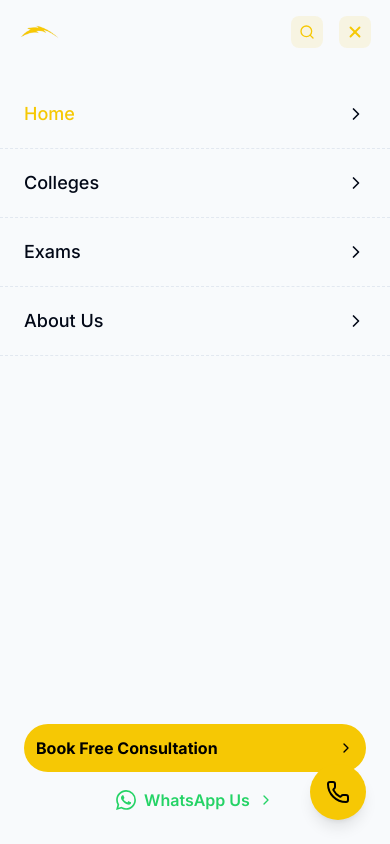
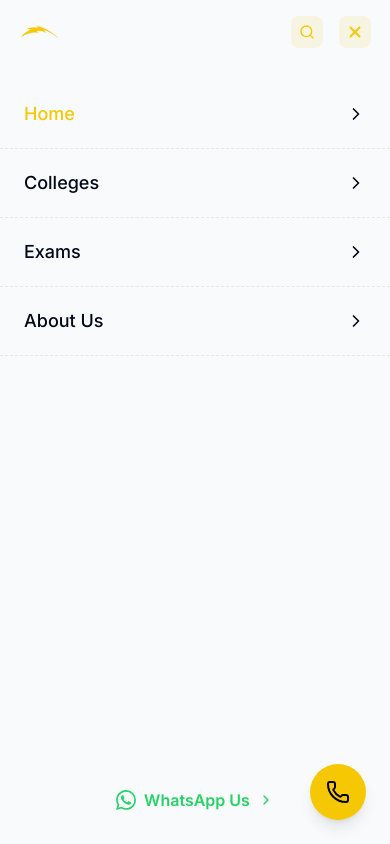
Before and after one commit to AbinashIIITB/akash-talks, a Next.js app: page / in a window 390 px wide. Both pictures are taken after a click on the button 354 px from the left and 32 px from the top of the page. Shown: the top 844 px of the page. Built offline with nearby package versions, Linux system fonts and the light colour scheme.

Commit message:
Remove Book Free Consultation button from mobile menu

```diff
--- a/src/components/layout/Navbar.tsx
+++ b/src/components/layout/Navbar.tsx
@@ -288,15 +288,9 @@ export function Navbar() {
                                 initial={{ opacity: 0, y: 20 }}
                                 animate={{ opacity: 1, y: 0 }}
                                 transition={{ duration: 0.3, delay: 0.4 }}
-                                className="p-6 pb-8 space-y-4 mt-auto"
+                                className="p-6 pb-8 mt-auto"
                                 style={{ backgroundColor: bgColor }}
                             >
-                                <Link href="/contact" onClick={() => setIsMenuOpen(false)} className="block w-full">
-                                    <Button className="w-full h-12 bg-[#f6c804] hover:bg-[#e5b703] text-black font-bold rounded-full text-base flex justify-between items-center px-6">
-                                        Book Free Consultation
-                                        <ChevronRight className="h-5 w-5" />
-                                    </Button>
-                                </Link>
 
                                 <Link
                                     href="https://wa.me/919874878782"
```
